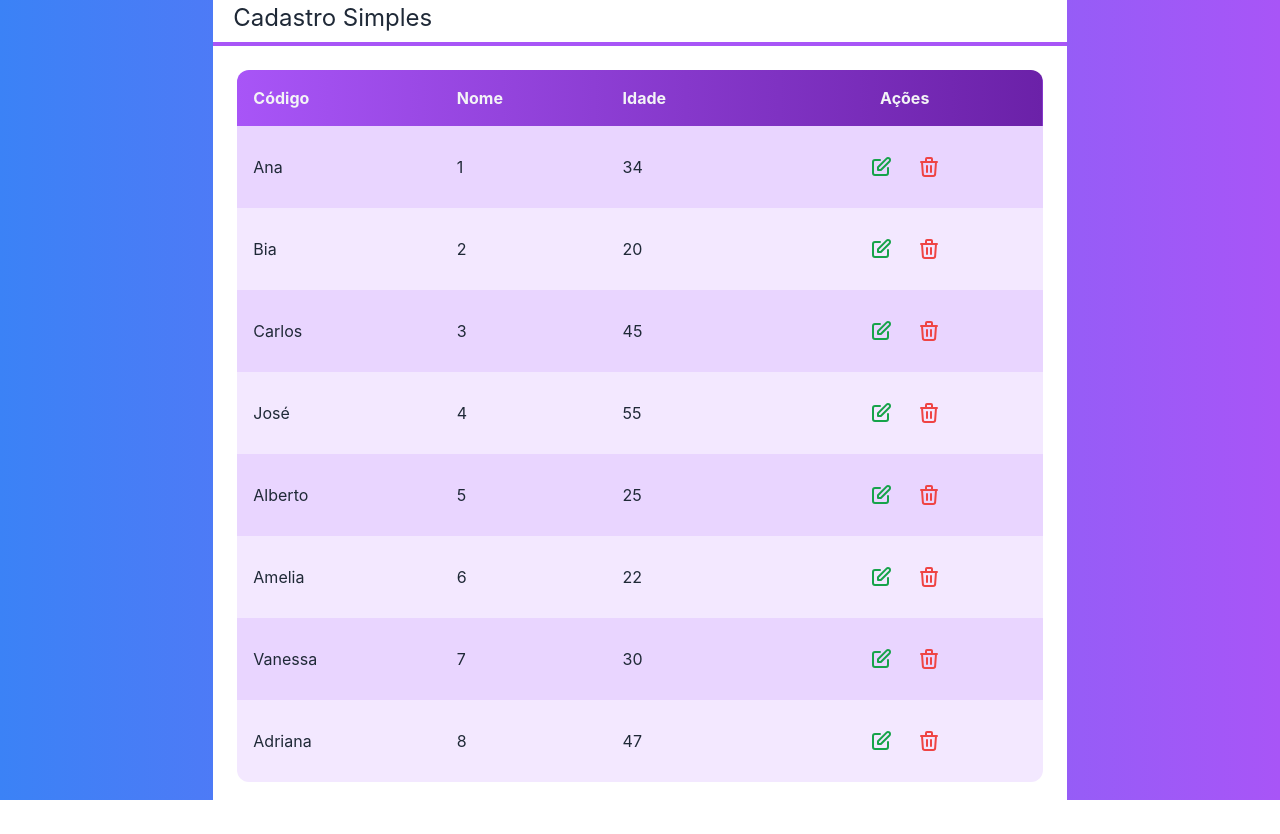
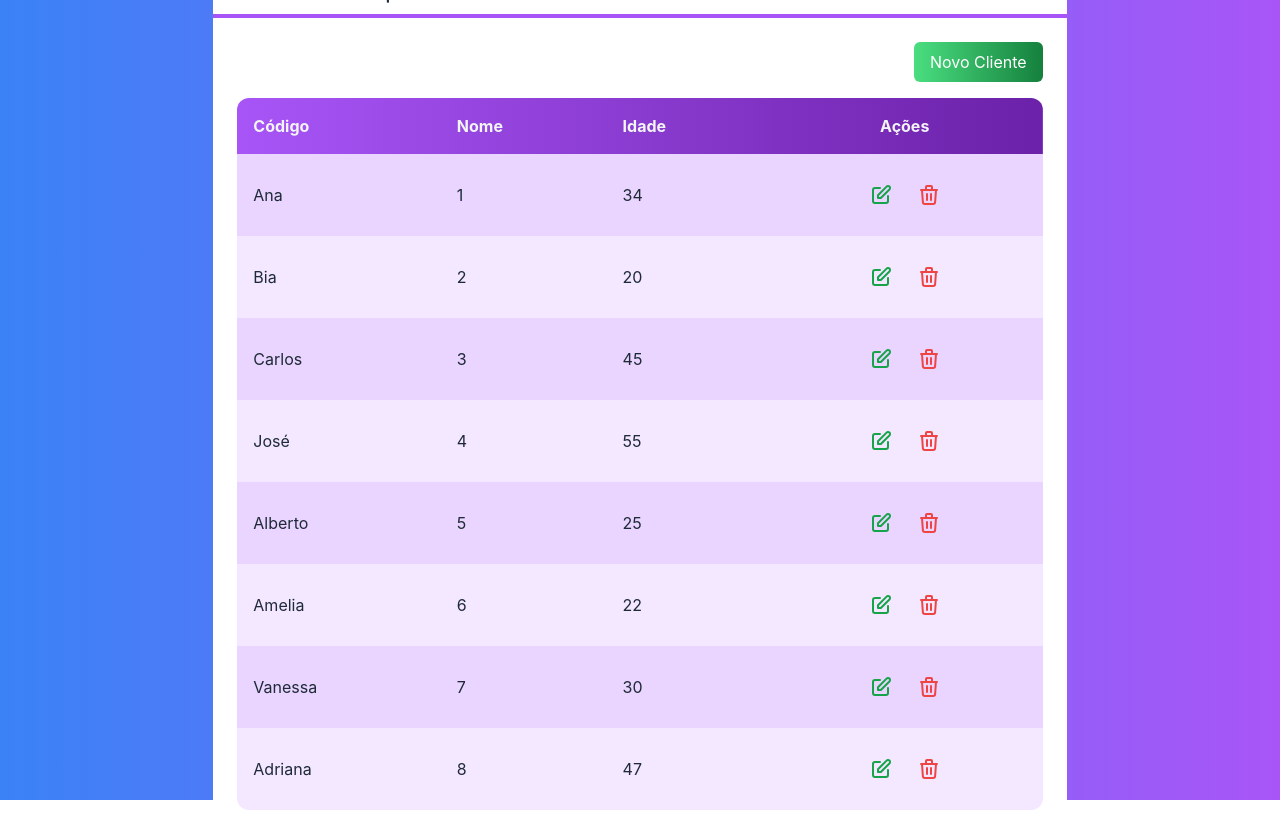
Before and after one commit to plinioaraujo/next-crud, a Next.js app: page / in a window 1280 px wide. Before the commit the page ends 806 px from the top, so only its background shows below. Built offline with nearby package versions, Linux system fonts and the light colour scheme.

Commit message:
Next.js - Componente Botao

```diff
--- /dev/null
+++ b/src/components/Botao.tsx
@@ -0,0 +1,29 @@
+
+
+interface BotaoProps {
+    cor?:'green' | 'blue' | 'gray'
+    className?: string
+    children: any
+}
+
+function Botao(props: BotaoProps) {
+    const cor = props.cor ?? 'gray'
+
+    return (
+        <button className={`
+        bg-gradient-to-r
+        from-${cor}-400
+        to-${cor}-700
+        text-white
+        px-4
+        py-2
+        rounded-md
+        ${props.className}
+
+        `}>
+            {props.children}
+        </button>
+     );
+}
+
+export default Botao ;
--- a/src/pages/index.tsx
+++ b/src/pages/index.tsx
@@ -1,3 +1,4 @@
+import Botao from "../components/Botao";
 import Layout from "../components/Layout";
 import Tabela from "../components/Tabela";
 import Cliente from "../core/Cliente";
@@ -29,6 +30,9 @@ export default function Home() {
       text-white
     `}>
       <Layout titulo="Cadastro Simples">
+        <div className="flex justify-end">
+          <Botao className="mb-4" cor="green">Novo Cliente</Botao>
+        </div>
         <Tabela clientes={clientes} clienteSelecionado={clienteSelecionado} clienteExcluido={clienteExluido}></Tabela>
       </Layout>
     </div>
--- a/tailwind.config.js
+++ b/tailwind.config.js
@@ -2,30 +2,18 @@ module.exports = {
   content: [
     "./src/pages/**/*.{js,ts,jsx,tsx}",
     "./src/components/**/*.{js,ts,jsx,tsx}",
+  ],
+  safelist: [
+    'from-green-400',
+    'from-blue-400',
+    'from-gray-400',
+    'to-gray-700',
+    'to-blue-700',
+    'to-green-700',
+
   ],
   theme: {
     extend: {},
   },
   plugins: [],
 }
-
-
-// module.exports = {
-//   content: [
-//     "./src/pages/**/*.{js,ts,jsx,tsx}",
-//     "./src/components/**/*.{js,ts,jsx,tsx}",
-//   ],
-//   safelist: [
-//     'from-green-400',
-//     'from-blue-400',
-//     'from-gray-400',
-//     'to-gray-700',
-//     'to-blue-700',
-//     'to-green-700',
-
-//   ],
-//   theme: {
-//     extend: {},
-//   },
-//   plugins: [],
-// }
```
Also changed, not shown: src/components/BotaoAcao.tsx (line endings or trailing spaces).
